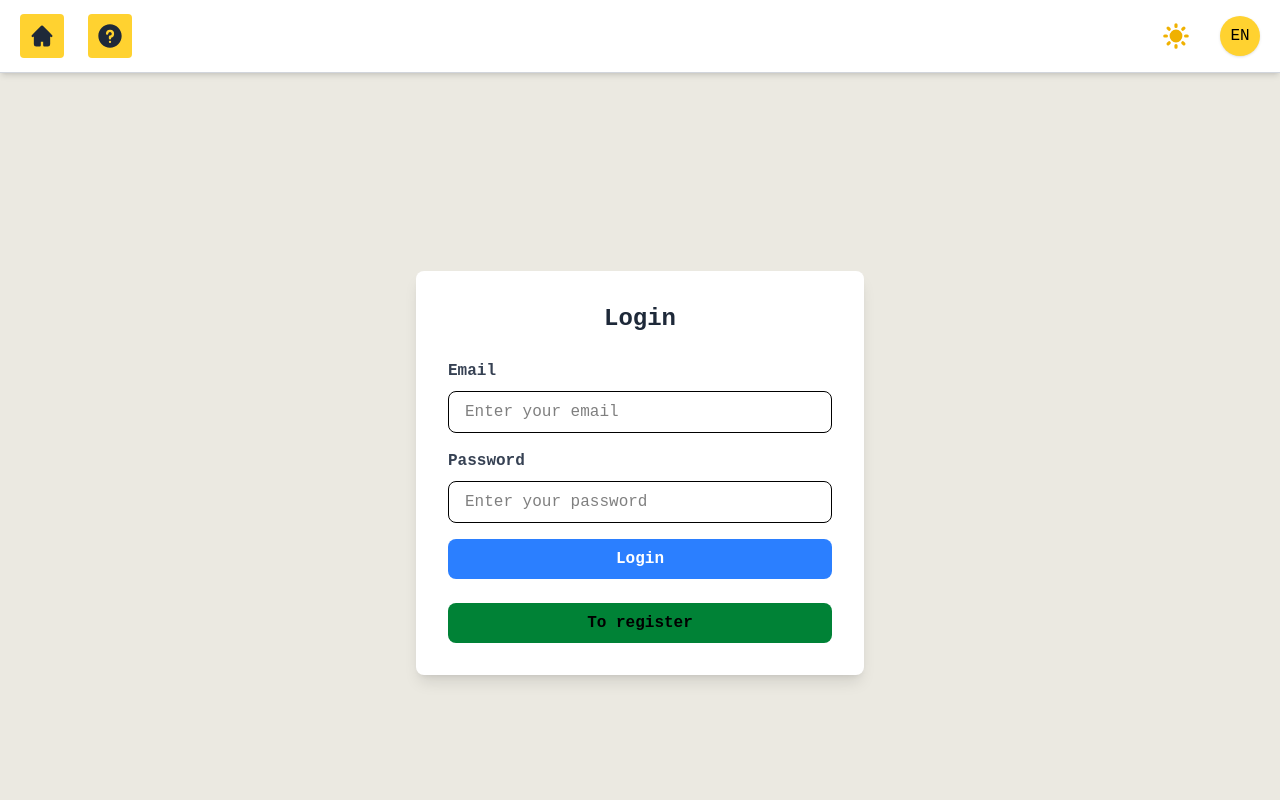
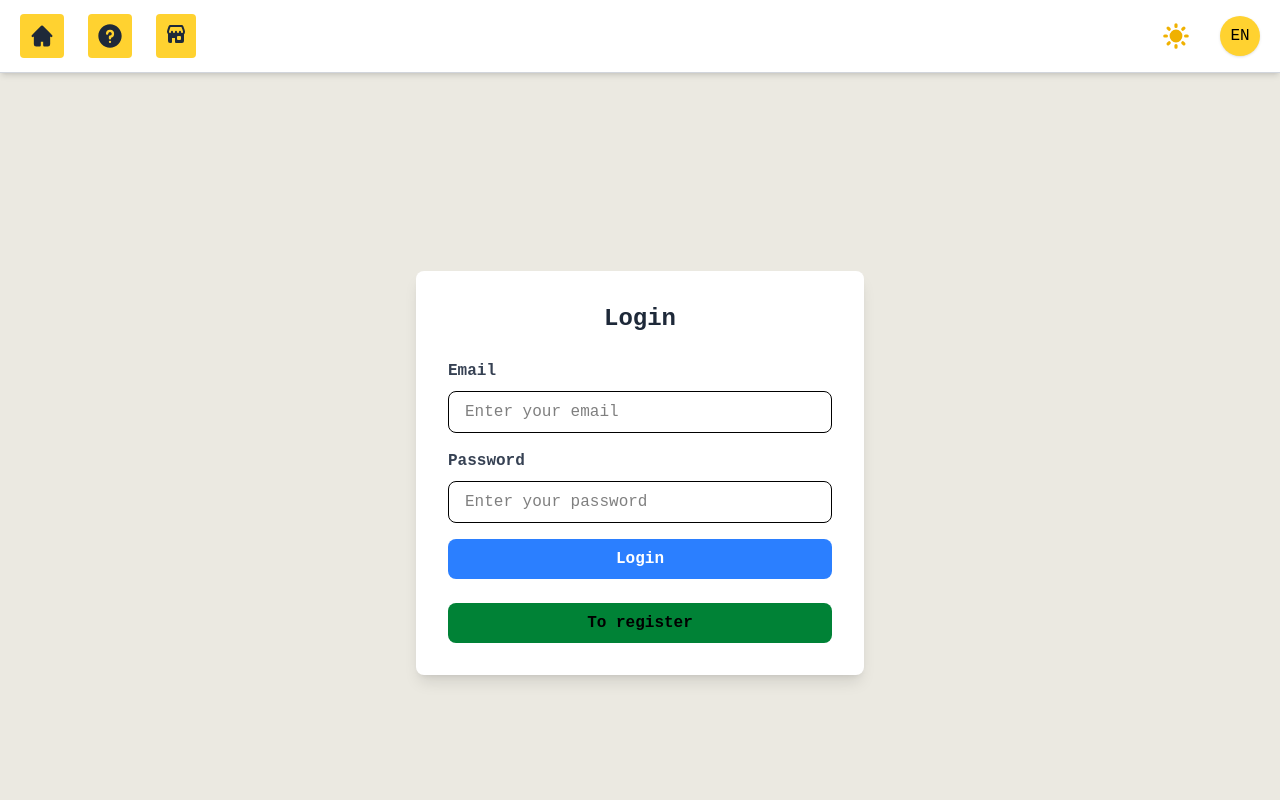
Before and after one commit to Harvar3105/GamesFinderFrontend, a Vue app in the folder spa/: page /login in a window 1280 px wide. Shown: the top 800 px of the page. Built offline with nearby package versions, Linux system fonts and the light colour scheme; the HTML template or start-up script is replaced by a standard one.

Commit message:
gamesListStart

```diff
--- a/spa/src/router.ts
+++ b/spa/src/router.ts
@@ -7,6 +7,7 @@ export const routeNames = {
     login: "Login",
     register: "Register",
     profile: "Profile",
+    gamesList: "GamesList",
 }
 
 const routes = [
@@ -15,6 +16,7 @@ const routes = [
     { path: '/register', name: routeNames.register, component: import("@/views/user/RegistrationView.vue")},
     { path: '/login', name: routeNames.login, component: import("@/views/user/LoginView.vue")},
     { path: '/profile', name: routeNames.profile, component: import("@/views/user/UserProfileView.vue")},
+    { path: '/games-list', name: routeNames.gamesList, component: import("@/views/main/GamesListView.vue")},
 ];
 
 const router = createRouter({
--- /dev/null
+++ b/spa/src/views/main/GamesListView.vue
@@ -0,0 +1,7 @@
+<template>
+
+</template>
+
+<script setup lang="ts">
+
+</script>
--- a/spa/src/views/widgets/layout/Navigation.vue
+++ b/spa/src/views/widgets/layout/Navigation.vue
@@ -3,6 +3,7 @@ import LanguageSwitcher from '../language/LanguageSwitcher.vue'
 import ThemeSwitcher from "../theme/ThemeSwitcher.vue";
 import ProfileAvatar from "@/views/widgets/layout/ProfileAvatar.vue";
 import {useUserStore} from "@/store/user-store.ts";
+import {routeNames} from "@/router.ts";
 
 const userStore = useUserStore();
 </script>
@@ -12,16 +13,23 @@ const userStore = useUserStore();
           dark:border-b-gray-600">
     <ul class="flex gap-6">
       <li class="rounded bg-amber-300 dark:bg-[#33353b] p-2">
-        <router-link to="/">
+        <router-link :to="routeNames.home">
           <svg class="w-[28px] h-[28px] text-gray-800 dark:text-white" aria-hidden="true" xmlns="http://www.w3.org/2000/svg" width="24" height="24" fill="currentColor" viewBox="0 0 24 24">
             <path fill-rule="evenodd" d="M11.293 3.293a1 1 0 0 1 1.414 0l6 6 2 2a1 1 0 0 1-1.414 1.414L19 12.414V19a2 2 0 0 1-2 2h-3a1 1 0 0 1-1-1v-3h-2v3a1 1 0 0 1-1 1H7a2 2 0 0 1-2-2v-6.586l-.293.293a1 1 0 0 1-1.414-1.414l2-2 6-6Z" clip-rule="evenodd"/>
           </svg>
         </router-link>
       </li>
       <li class="rounded bg-amber-300 dark:bg-[#33353b] p-2">
-        <router-link to="/about">
+        <router-link :to="routeNames.about">
           <svg class="w-[28px] h-[28px] text-gray-800 dark:text-white" aria-hidden="true" xmlns="http://www.w3.org/2000/svg" width="24" height="24" fill="currentColor" viewBox="0 0 24 24">
             <path fill-rule="evenodd" d="M2 12C2 6.477 6.477 2 12 2s10 4.477 10 10-4.477 10-10 10S2 17.523 2 12Zm9.008-3.018a1.502 1.502 0 0 1 2.522 1.159v.024a1.44 1.44 0 0 1-1.493 1.418 1 1 0 0 0-1.037.999V14a1 1 0 1 0 2 0v-.539a3.44 3.44 0 0 0 2.529-3.256 3.502 3.502 0 0 0-7-.255 1 1 0 0 0 2 .076c.014-.398.187-.774.48-1.044Zm.982 7.026a1 1 0 1 0 0 2H12a1 1 0 1 0 0-2h-.01Z" clip-rule="evenodd"/>
+          </svg>
+        </router-link>
+      </li>
+      <li class="rounded bg-amber-300 dark:bg-[#33353b] p-2">
+        <router-link :to="routeNames.gamesList">
+          <svg class="w-6 h-6 text-gray-800 dark:text-white" aria-hidden="true" xmlns="http://www.w3.org/2000/svg" width="24" height="24" fill="currentColor" viewBox="0 0 24 24">
+            <path fill-rule="evenodd" d="M5.535 7.677c.313-.98.687-2.023.926-2.677H17.46c.253.63.646 1.64.977 2.61.166.487.312.953.416 1.347.11.42.148.675.148.779 0 .18-.032.355-.09.515-.06.161-.144.3-.243.412-.1.111-.21.192-.324.245a.809.809 0 0 1-.686 0 1.004 1.004 0 0 1-.324-.245c-.1-.112-.183-.25-.242-.412a1.473 1.473 0 0 1-.091-.515 1 1 0 1 0-2 0 1.4 1.4 0 0 1-.333.927.896.896 0 0 1-.667.323.896.896 0 0 1-.667-.323A1.401 1.401 0 0 1 13 9.736a1 1 0 1 0-2 0 1.4 1.4 0 0 1-.333.927.896.896 0 0 1-.667.323.896.896 0 0 1-.667-.323A1.4 1.4 0 0 1 9 9.74v-.008a1 1 0 0 0-2 .003v.008a1.504 1.504 0 0 1-.18.712 1.22 1.22 0 0 1-.146.209l-.007.007a1.01 1.01 0 0 1-.325.248.82.82 0 0 1-.316.08.973.973 0 0 1-.563-.256 1.224 1.224 0 0 1-.102-.103A1.518 1.518 0 0 1 5 9.724v-.006a2.543 2.543 0 0 1 .029-.207c.024-.132.06-.296.11-.49.098-.385.237-.85.395-1.344ZM4 12.112a3.521 3.521 0 0 1-1-2.376c0-.349.098-.8.202-1.208.112-.441.264-.95.428-1.46.327-1.024.715-2.104.958-2.767A1.985 1.985 0 0 1 6.456 3h11.01c.803 0 1.539.481 1.844 1.243.258.641.67 1.697 1.019 2.72a22.3 22.3 0 0 1 .457 1.487c.114.433.214.903.214 1.286 0 .412-.072.821-.214 1.207A3.288 3.288 0 0 1 20 12.16V19a2 2 0 0 1-2 2h-6a1 1 0 0 1-1-1v-4H8v4a1 1 0 0 1-1 1H6a2 2 0 0 1-2-2v-6.888ZM13 15a1 1 0 0 1 1-1h2a1 1 0 0 1 1 1v2a1 1 0 0 1-1 1h-2a1 1 0 0 1-1-1v-2Z" clip-rule="evenodd"/>
           </svg>
         </router-link>
       </li>
```
